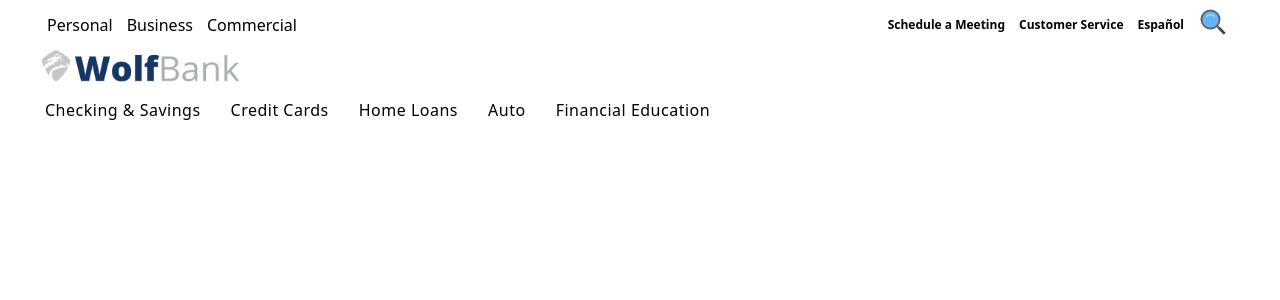
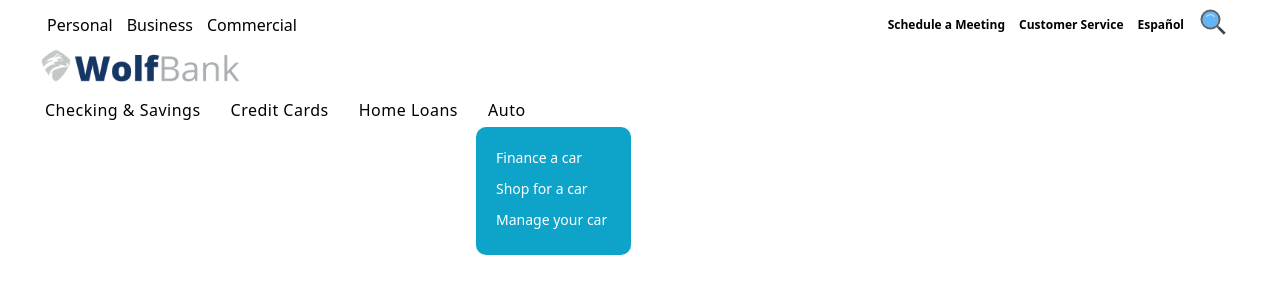
Before and after one commit to snieto10/wbank, a React (Create React App) app: page / in a window 1280 px wide. Both pictures are taken after a click on the item "Auto". Shown: the top 300 px of the page. Built offline with nearby package versions, Linux system fonts and the light colour scheme.

Commit message:
nav bar completed

```diff
--- a/src/App.css
+++ b/src/App.css
@@ -241,6 +241,16 @@ p {
   transform: translateY(0);
   transition: opacity 0.5s ease-in-out, transform 0.5s ease-in-out;
 }
+.aabox4 {
+  position: absolute;
+  background: var(--color-lightBlue);
+  left: 436px;
+  border-radius: 10px;
+  width: 155px;
+  opacity: 1;
+  transform: translateY(0);
+  transition: opacity 0.5s ease-in-out, transform 0.5s ease-in-out;
+}
 
 .aaul {
   list-style: none;
--- a/src/components/navBar.jsx
+++ b/src/components/navBar.jsx
@@ -9,6 +9,7 @@ class NavBar extends Component {
     checkingMenu: false,
     creditMenu: false,
     homeMenu: false,
+    carMenu: false,
   };
 
   handleMenuClick = () => {
@@ -18,17 +19,42 @@ class NavBar extends Component {
 
   handleCheckingMenu = () => {
     let checkingMenu = !this.state.checkingMenu;
-    this.setState({ checkingMenu, creditMenu: false, homeMenu: false });
+    this.setState({
+      checkingMenu,
+      creditMenu: false,
+      homeMenu: false,
+      carMenu: false,
+    });
   };
 
   handleCreditMenu = () => {
     let creditMenu = !this.state.creditMenu;
-    this.setState({ creditMenu, checkingMenu: false, homeMenu: false });
+    this.setState({
+      creditMenu,
+      checkingMenu: false,
+      homeMenu: false,
+      carMenu: false,
+    });
   };
 
   handleHomeMenu = () => {
     let homeMenu = !this.state.homeMenu;
-    this.setState({ homeMenu, checkingMenu: false, creditMenu: false });
+    this.setState({
+      homeMenu,
+      checkingMenu: false,
+      creditMenu: false,
+      carMenu: false,
+    });
+  };
+
+  handleCarMenu = () => {
+    let carMenu = !this.state.carMenu;
+    this.setState({
+      carMenu,
+      checkingMenu: false,
+      creditMenu: false,
+      homeMenu: false,
+    });
   };
 
   render() {
@@ -41,6 +67,8 @@ class NavBar extends Component {
     let creditMenu = this.state.creditMenu ? "aabox2" : "aabox2 aaClose";
 
     let homeMenu = this.state.homeMenu ? "aabox3" : "aabox3 aaClose";
+
+    let carMenu = this.state.carMenu ? "aabox4" : "aabox4 aaClose";
 
     return (
       <>
@@ -116,8 +144,9 @@ class NavBar extends Component {
               <li className="aaLine" onClick={this.handleHomeMenu}>
                 Home Loans
               </li>
-              <li className="aaLine">Auto</li>
-              <li className="aaLine">Financial Education</li>
+              <li className="aaLine" onClick={this.handleCarMenu}>
+                Auto
+              </li>
             </ul>
             <div className={checkingMenu}>
               <ul className="aaul">
@@ -142,6 +171,13 @@ class NavBar extends Component {
                 <li className="aali">Homebuying 101</li>
               </ul>
             </div>
+            <div className={carMenu}>
+              <ul className="aaul">
+                <li className="aali">Finance a car</li>
+                <li className="aali">Shop for a car</li>
+                <li className="aali">Manage your car</li>
+              </ul>
+            </div>
           </div>
         </div>
       </>
```
